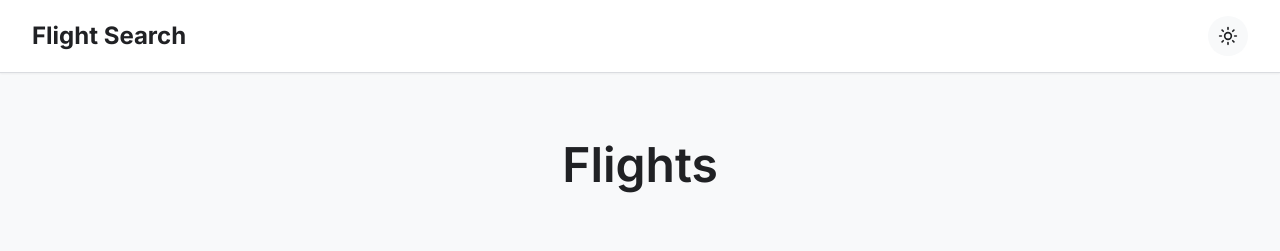
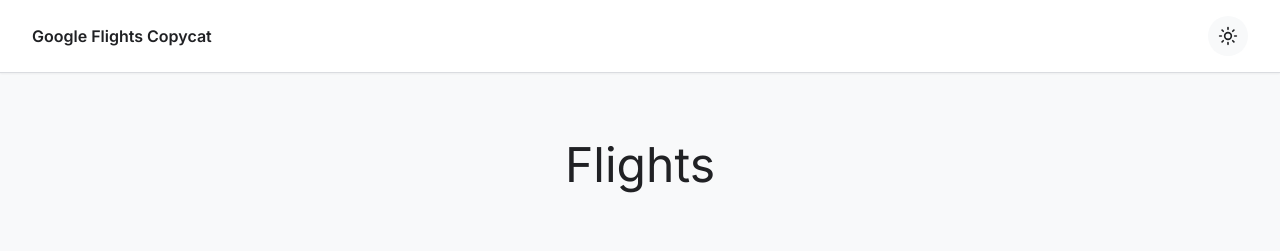
Before and after one commit to thiagososaarganaraz/flight-search, a Next.js app: page / in a window 1280 px wide. Shown: the top 251 px of the page. Built offline with nearby package versions, Linux system fonts and the light colour scheme; no server answers.

Commit message:
Update font like google flights header

```diff
--- a/app/page.module.css
+++ b/app/page.module.css
@@ -28,7 +28,7 @@
   align-items: center;
   gap: 0.5rem;
   font-size: 3rem;
-  font-weight: 600;
+  font-weight: 400;
   color: var(--card-foreground);
   transition: color 0.3s ease;
 }
@@ -52,8 +52,8 @@
 }
 
 .headerTitle {
-  font-size: 1.5rem;
-  font-weight: 700;
+  font-size: 1rem;
+  font-weight: 600;
   color: var(--foreground);
   transition: color 0.3s ease;
 }
--- a/app/page.tsx
+++ b/app/page.tsx
@@ -36,7 +36,7 @@ export default function HomePage() {
       <header className={styles.header}>
         <div className={styles.headerContent}>
           <div className={styles.headerInner}>
-            <h1 className={styles.headerTitle}>Flight Search</h1>
+            <h1 className={styles.headerTitle}>Google Flights Copycat</h1>
             <ThemeToggle />
           </div>
         </div>
--- a/services/flight-api.ts
+++ b/services/flight-api.ts
@@ -80,7 +80,7 @@ class FlightApiService {
         throw new Error("Flight search service is temporarily busy. Please try again.")
       }
 
-      return this.getMockFlightData(params)
+      return this.makeRequest(API_BASE_URL)
     } catch (error) {
       // Log error for debugging (in production, use proper logging service)
       console.error("Flight search error:", error)
```
